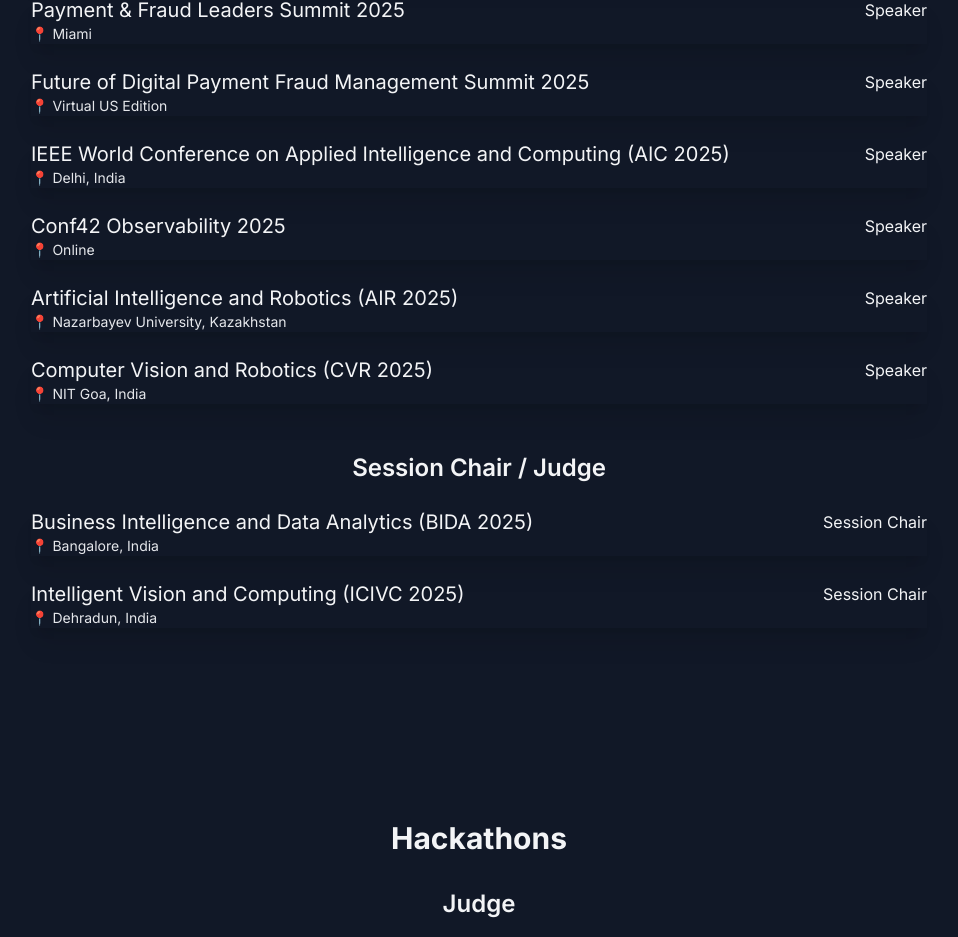
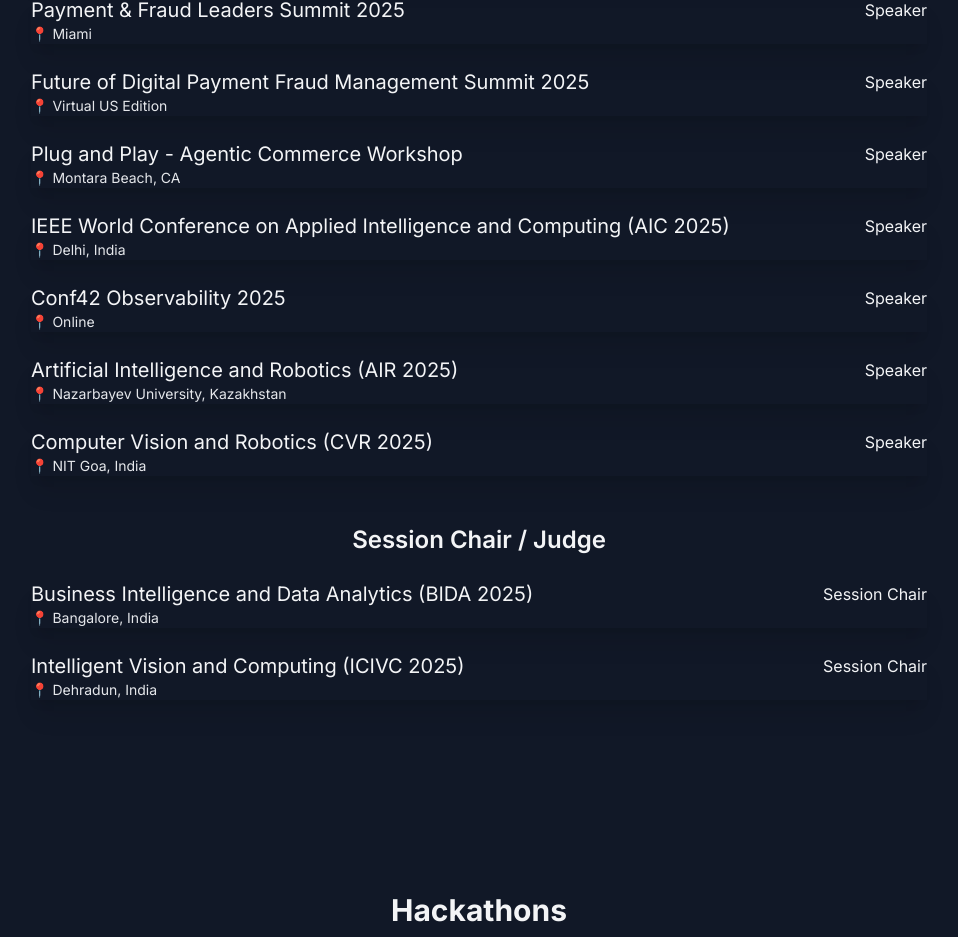
Before and after one commit to ashwindas/ashwindas.github.io, a Next.js app: page / in a window 1280 px wide. Shown: the part 2958-3895 px from the top of the page, without its empty margins (161-1119 px from the left). Built offline with nearby package versions, Linux system fonts and the light colour scheme.

Commit message:
Add Plug and Play Agentic Commerce Workshop speaker card

```diff
--- a/src/app/page.tsx
+++ b/src/app/page.tsx
@@ -352,6 +352,23 @@
               </a>
 
               <a
+                href="https://www.linkedin.com/feed/update/urn:li:activity:7361882655304433665/"
+                target="_blank"
+                rel="noopener noreferrer"
+                className="card bg-base-300 dark:bg-base-300 shadow-xl hover:shadow-2xl transition-shadow cursor-pointer overflow-hidden"
+              >
+                <div className="card-body">
+                  <div className="flex items-center justify-between">
+                    <h3 className="card-title text-xl text-base-content dark:text-gray-100">Plug and Play - Agentic Commerce Workshop</h3>
+                    <div className="badge badge-primary">Speaker</div>
+                  </div>
+                  <p className="text-sm text-base-content dark:text-gray-200">
+                    <span className="inline-block mr-2">📍 Montara Beach, CA</span>
+                  </p>
+                </div>
+              </a>
+
+              <a
                   href="https://scrs.in/conference/AIC2025/speaker/talk/1083"
                 target="_blank"
                 rel="noopener noreferrer"
```
